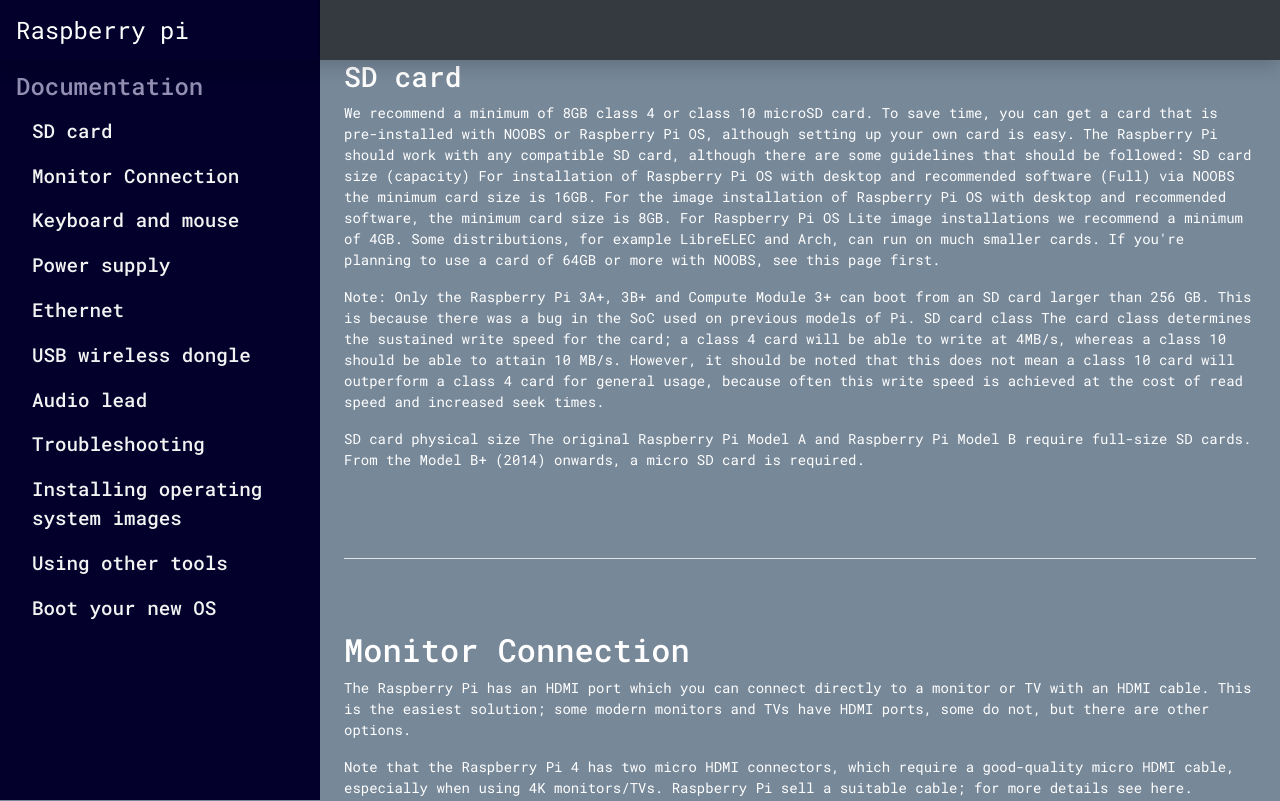
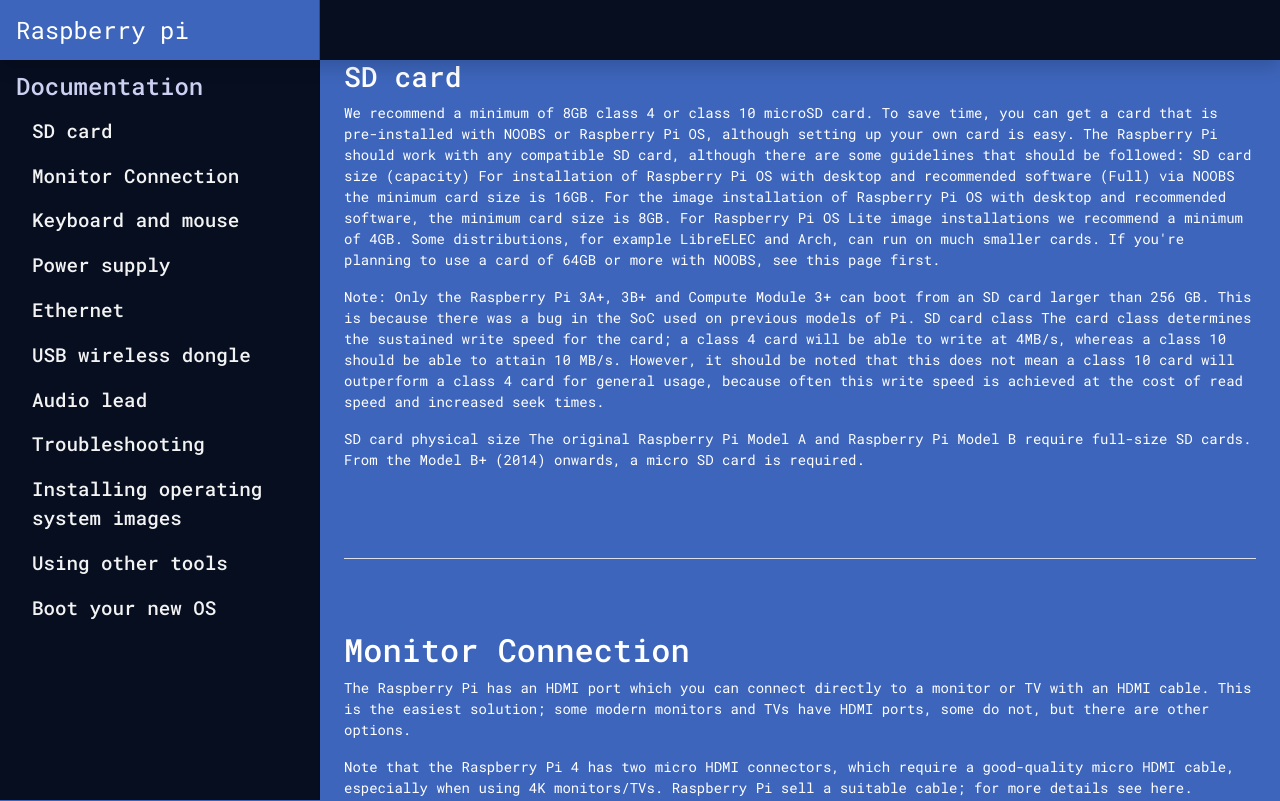
Before and after one commit to sophonTBP/Product-Doc, a plain HTML site: page index.html in a window 1280 px wide. Shown: the top 801 px of the page. Drawn offline with nearby package versions, Linux system fonts and the light colour scheme.

Commit message:
finished style 2 colors

```diff
--- a/index.html
+++ b/index.html
@@ -17,7 +17,7 @@
 <body>
 
 
-    <navbar class="navbar navbar-dark sticky-top bg-dark p-0 shadow">
+    <navbar class="navbar navbar-dark sticky-top  p-0 shadow">
         <header class="navbar-brand col-md-3 col-lg-3 mr-0 px-3">Raspberry pi</header>
         <button class="navbar-toggler position-absolute d-md-none collapsed" type="button" data-toggle="collapse"
             data-target="#navbar" aria-controls="navbar" aria-expanded="false" aria-label="Toggle navigation">
--- a/main.css
+++ b/main.css
@@ -2,7 +2,7 @@
 body {
   font-size: 0.875rem;
   font-family: "Roboto mono";
-  background-color:lightslategray;
+  background-color:rgb(61, 101, 187);
   color: #ffffff;
 }
 
@@ -40,8 +40,8 @@
   overflow-x: hidden;
   overflow-y: auto;
   /* Scrollable contents if viewport is shorter than content. */
-  background-color:#03002b;
-  color: rgba(221, 214, 247, 0.664);
+  background-color:#02050fe5;
+  color: rgba(218, 220, 255, 0.945);
 }
 
 @supports (position: -webkit-sticky) or (position: sticky) {
@@ -55,10 +55,6 @@
   color: #f3f3f3;
 }
 
-.sidebar .nav-link .feather {
-  margin-right: 4px;
-  color: #999;
-}
 
 .sidebar .nav-link.active {
   color: #007bff;
@@ -77,11 +73,13 @@
 /*
  * Navbar
  */
+ .navbar{
+  background-color:  #02050fe5;}
 .navbar-brand {
   padding-top: 0.75rem;
   padding-bottom: 0.75rem;
   font-size: 1.5rem;
-  background-color: #03002b;
+  background-color:rgb(61, 101, 187);
   box-shadow: inset -1px 0 0 rgba(0, 0, 0, 0.25);
 }
 
```
